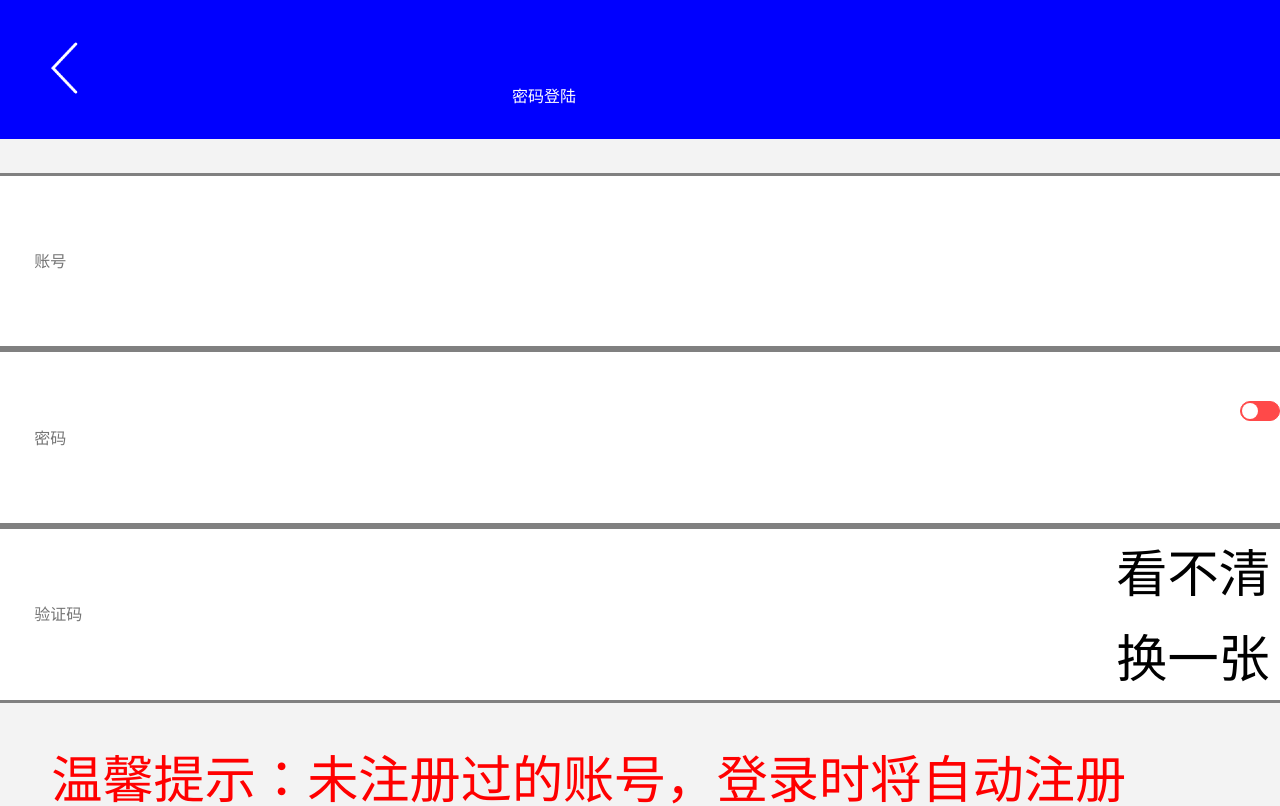
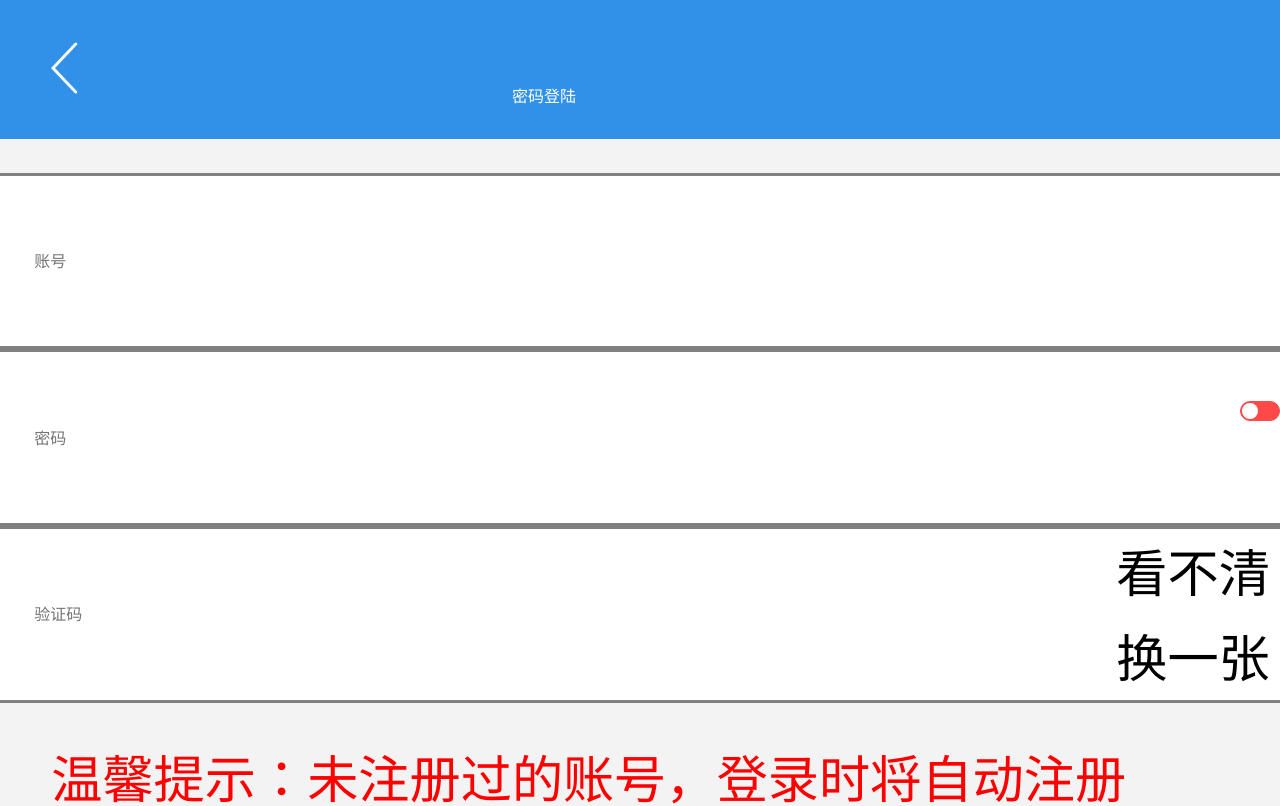
Before and after one commit to TUGOU321/a, a Vue app in the folder elm/: page /#/login in a window 1280 px wide. Shown: the top 806 px of the page. Built offline with nearby package versions, Linux system fonts and the light colour scheme; no server answers.

Commit message:
更改样式

```diff
--- a/elm/src/components/tengfei/login/login.vue
+++ b/elm/src/components/tengfei/login/login.vue
@@ -128,7 +128,7 @@ export default {
 </script>
 <style scoped>
 #title {
-  background-color: blue;
+  background-color: #3190e8;
   padding: 0.1rem;
 }
 #title > img {
```
